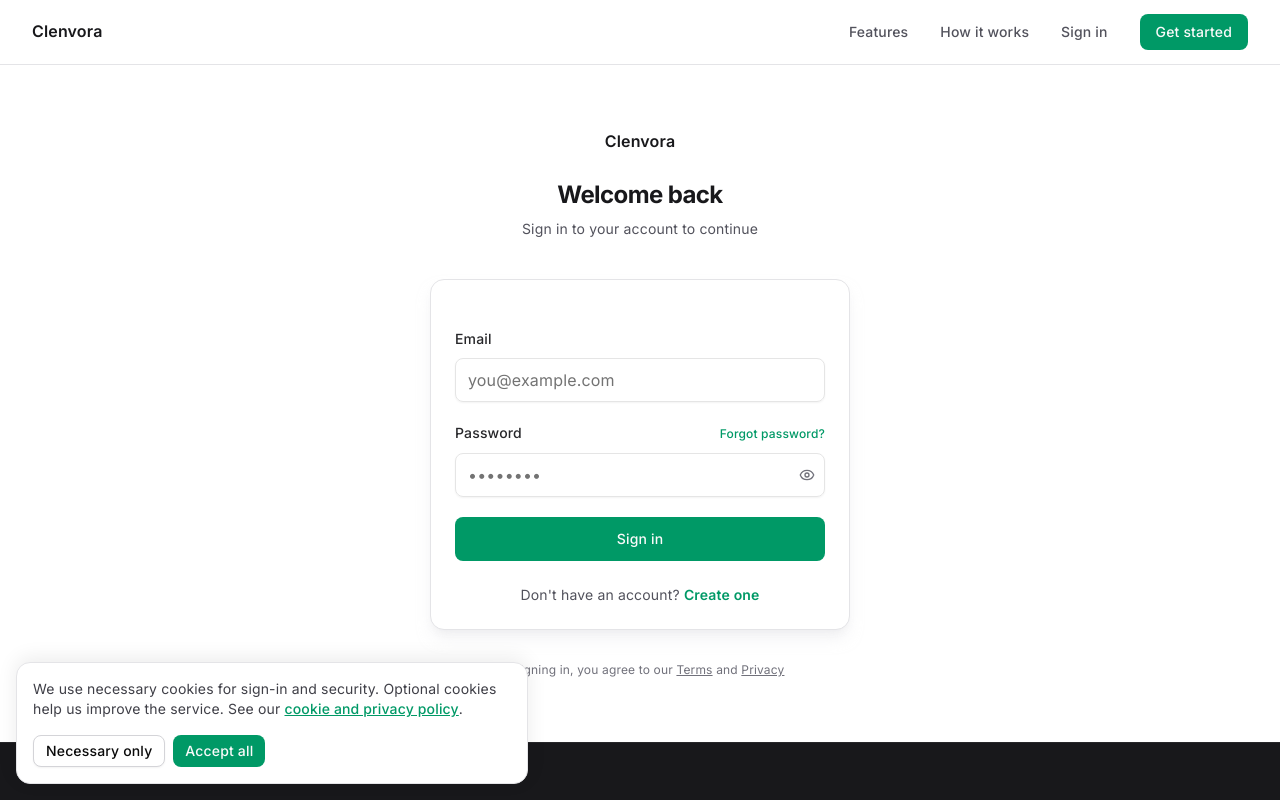
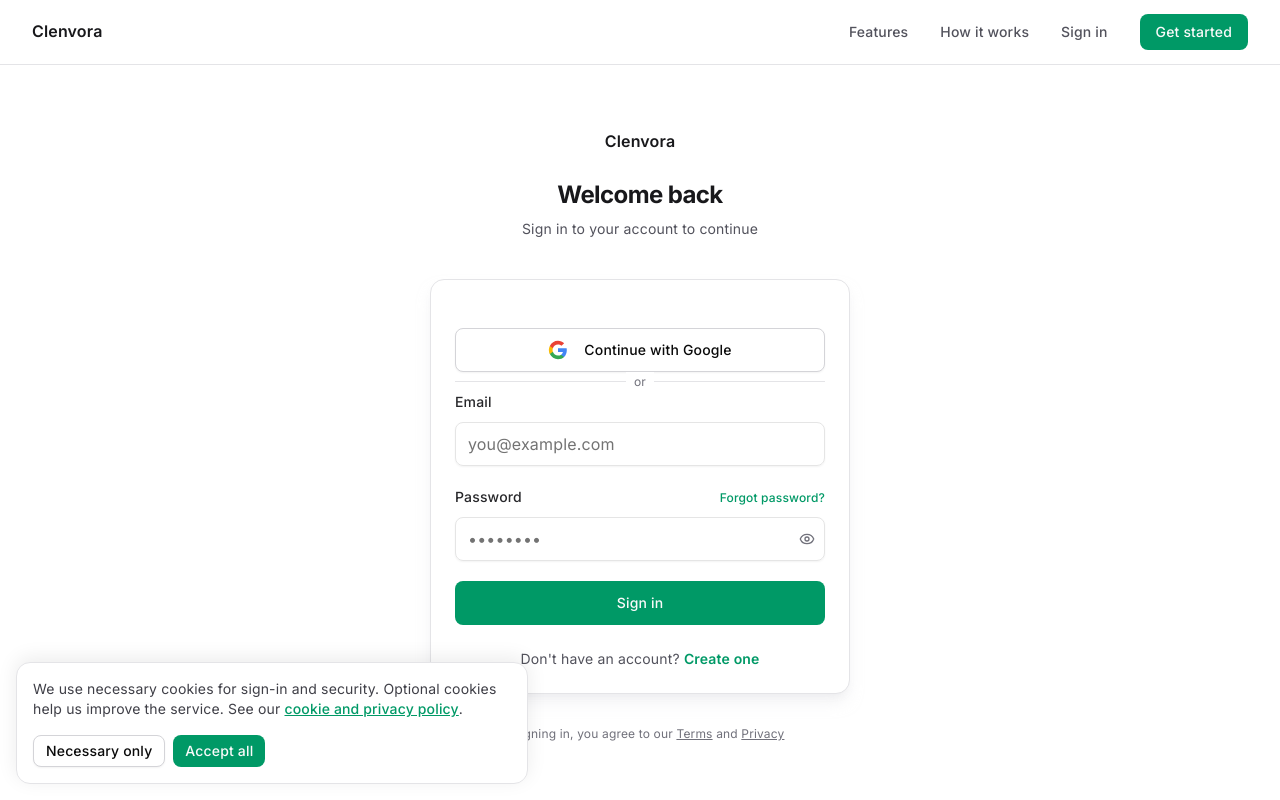
Before and after one commit to Atiqul-Imon/cleaner-saas-frontend-new, a Next.js app: page /login in a window 1280 px wide. Shown: the top 800 px of the page. Built offline with nearby package versions, Linux system fonts and the light colour scheme; no server answers.

Commit message:
add ouath

```diff
--- a/src/app/(marketing)/login/page.tsx
+++ b/src/app/(marketing)/login/page.tsx
@@ -17,11 +17,13 @@ function LoginForm() {
   const searchParams = useSearchParams();
   const { user, isLoading: userLoading } = useUser();
   const registered = searchParams.get('registered') === '1';
+  const sessionExpired = searchParams.get('error') === 'session_expired';
 
   const [email, setEmail] = useState('');
   const [password, setPassword] = useState('');
   const [error, setError] = useState('');
   const [loading, setLoading] = useState(false);
+  const [googleLoading, setGoogleLoading] = useState(false);
 
   useEffect(() => {
     if (!userLoading && user) {
@@ -47,6 +49,25 @@ function LoginForm() {
       setError(err instanceof Error ? err.message : 'Sign in failed');
     } finally {
       setLoading(false);
+    }
+  }
+
+  async function handleGoogleSignIn() {
+    setError('');
+    setGoogleLoading(true);
+    try {
+      const supabase = createSupabaseBrowserClient();
+      const { error: err } = await supabase.auth.signInWithOAuth({
+        provider: 'google',
+        options: {
+          redirectTo: `${window.location.origin}/auth/callback?next=/dashboard`,
+        },
+      });
+      if (err) throw err;
+      // Redirect happens automatically
+    } catch (err) {
+      setError(err instanceof Error ? err.message : 'Could not sign in with Google');
+      setGoogleLoading(false);
     }
   }
 
@@ -80,6 +101,46 @@ function LoginForm() {
                 Account created successfully. Sign in to continue.
               </div>
             )}
+            {sessionExpired && (
+              <div className="mb-5 rounded-lg border border-amber-200 bg-amber-50 p-3 text-sm text-amber-800">
+                Sign-in expired or failed. Please try again.
+              </div>
+            )}
+            <Button
+              type="button"
+              variant="outline"
+              className="h-11 w-full border-zinc-300 bg-white font-medium hover:bg-zinc-50"
+              onClick={handleGoogleSignIn}
+              disabled={googleLoading}
+            >
+              <svg className="mr-2 size-5" viewBox="0 0 24 24" aria-hidden>
+                <path
+                  fill="#4285F4"
+                  d="M22.56 12.25c0-.78-.07-1.53-.2-2.25H12v4.26h5.92c-.26 1.37-1.04 2.53-2.21 3.31v2.77h3.57c2.08-1.92 3.28-4.74 3.28-8.09z"
+                />
+                <path
+                  fill="#34A853"
+                  d="M12 23c2.97 0 5.46-.98 7.28-2.66l-3.57-2.77c-.98.66-2.23 1.06-3.71 1.06-2.86 0-5.29-1.93-6.16-4.53H2.18v2.84C3.99 20.53 7.7 23 12 23z"
+                />
+                <path
+                  fill="#FBBC05"
+                  d="M5.84 14.09c-.22-.66-.35-1.36-.35-2.09s.13-1.43.35-2.09V7.07H2.18C1.43 8.55 1 10.22 1 12s.43 3.45 1.18 4.93l2.85-2.22.81-.62z"
+                />
+                <path
+                  fill="#EA4335"
+                  d="M12 5.38c1.62 0 3.06.56 4.21 1.64l3.15-3.15C17.45 2.09 14.97 1 12 1 7.7 1 3.99 3.47 2.18 7.07l3.66 2.84c.87-2.6 3.3-4.53 6.16-4.53z"
+                />
+              </svg>
+              {googleLoading ? 'Redirecting…' : 'Continue with Google'}
+            </Button>
+            <div className="relative">
+              <div className="absolute inset-0 flex items-center">
+                <span className="w-full border-t border-zinc-200" />
+              </div>
+              <div className="relative flex justify-center text-xs">
+                <span className="bg-white px-2 text-zinc-500">or</span>
+              </div>
+            </div>
             <form onSubmit={handleSubmit} className="space-y-5">
               <div className="space-y-2">
                 <Label htmlFor="email">Email</Label>
@@ -138,11 +199,11 @@ function LoginForm() {
 
         <p className="mt-8 text-center text-xs text-zinc-500">
           By signing in, you agree to our{' '}
-          <Link href="#" className="underline hover:text-zinc-700">
+          <Link href="/terms" className="underline hover:text-zinc-700">
             Terms
           </Link>{' '}
           and{' '}
-          <Link href="#" className="underline hover:text-zinc-700">
+          <Link href="/privacy" className="underline hover:text-zinc-700">
             Privacy
           </Link>
         </p>
--- a/src/app/(marketing)/register/page.tsx
+++ b/src/app/(marketing)/register/page.tsx
@@ -3,6 +3,7 @@
 import { useState } from 'react';
 import Link from 'next/link';
 import { useRouter } from 'next/navigation';
+import { createSupabaseBrowserClient } from '@/lib/supabase/client';
 import { api } from '@/lib/api';
 import { Button } from '@/components/ui/button';
 import { Input } from '@/components/ui/input';
@@ -19,6 +20,7 @@ export default function RegisterPage() {
   const [agreeTerms, setAgreeTerms] = useState(false);
   const [error, setError] = useState('');
   const [loading, setLoading] = useState(false);
+  const [googleLoading, setGoogleLoading] = useState(false);
 
   const passwordMatch = !confirmPassword || password === confirmPassword;
   const passwordValid = password.length >= 6;
@@ -44,6 +46,25 @@ export default function RegisterPage() {
     }
   }
 
+  async function handleGoogleSignIn() {
+    setError('');
+    setGoogleLoading(true);
+    try {
+      const supabase = createSupabaseBrowserClient();
+      const { error: err } = await supabase.auth.signInWithOAuth({
+        provider: 'google',
+        options: {
+          redirectTo: `${window.location.origin}/auth/callback?next=/onboarding`,
+        },
+      });
+      if (err) throw err;
+      // Redirect happens automatically
+    } catch (err) {
+      setError(err instanceof Error ? err.message : 'Could not sign up with Google');
+      setGoogleLoading(false);
+    }
+  }
+
   return (
     <div className="flex min-h-[calc(100vh-8rem)] flex-1 items-center justify-center px-4 py-12 sm:py-16">
       <div className="w-full max-w-[420px]">
@@ -61,6 +82,41 @@ export default function RegisterPage() {
 
         <Card className="border-zinc-200 shadow-lg shadow-zinc-200/50">
           <CardContent className="pt-6">
+            <Button
+              type="button"
+              variant="outline"
+              className="h-11 w-full border-zinc-300 bg-white font-medium hover:bg-zinc-50"
+              onClick={handleGoogleSignIn}
+              disabled={googleLoading}
+            >
+              <svg className="mr-2 size-5" viewBox="0 0 24 24" aria-hidden>
+                <path
+                  fill="#4285F4"
+                  d="M22.56 12.25c0-.78-.07-1.53-.2-2.25H12v4.26h5.92c-.26 1.37-1.04 2.53-2.21 3.31v2.77h3.57c2.08-1.92 3.28-4.74 3.28-8.09z"
+                />
+                <path
+                  fill="#34A853"
+                  d="M12 23c2.97 0 5.46-.98 7.28-2.66l-3.57-2.77c-.98.66-2.23 1.06-3.71 1.06-2.86 0-5.29-1.93-6.16-4.53H2.18v2.84C3.99 20.53 7.7 23 12 23z"
+                />
+                <path
+                  fill="#FBBC05"
+                  d="M5.84 14.09c-.22-.66-.35-1.36-.35-2.09s.13-1.43.35-2.09V7.07H2.18C1.43 8.55 1 10.22 1 12s.43 3.45 1.18 4.93l2.85-2.22.81-.62z"
+                />
+                <path
+                  fill="#EA4335"
+                  d="M12 5.38c1.62 0 3.06.56 4.21 1.64l3.15-3.15C17.45 2.09 14.97 1 12 1 7.7 1 3.99 3.47 2.18 7.07l3.66 2.84c.87-2.6 3.3-4.53 6.16-4.53z"
+                />
+              </svg>
+              {googleLoading ? 'Redirecting…' : 'Continue with Google'}
+            </Button>
+            <div className="relative">
+              <div className="absolute inset-0 flex items-center">
+                <span className="w-full border-t border-zinc-200" />
+              </div>
+              <div className="relative flex justify-center text-xs">
+                <span className="bg-white px-2 text-zinc-500">or</span>
+              </div>
+            </div>
             <form onSubmit={handleSubmit} className="space-y-5">
               <div className="space-y-2">
                 <Label htmlFor="email">Email</Label>
--- a/src/app/auth/callback/route.ts
+++ b/src/app/auth/callback/route.ts
@@ -5,11 +5,20 @@ export async function GET(request: Request) {
   const { searchParams } = new URL(request.url);
   const code = searchParams.get('code');
   const next = searchParams.get('next') ?? '/dashboard';
+  const baseUrl = new URL(request.url).origin;
 
   if (code) {
-    const supabase = await createSupabaseServerClient();
-    await supabase.auth.exchangeCodeForSession(code);
+    try {
+      const supabase = await createSupabaseServerClient();
+      const { error } = await supabase.auth.exchangeCodeForSession(code);
+      if (error) {
+        console.error('[auth/callback] exchangeCodeForSession error:', error.message);
+        return NextResponse.redirect(new URL('/login?error=session_expired', baseUrl));
+      }
+    } catch {
+      return NextResponse.redirect(new URL('/login?error=session_expired', baseUrl));
+    }
   }
 
-  return NextResponse.redirect(new URL(next, request.url));
+  return NextResponse.redirect(new URL(next, baseUrl));
 }
--- a/src/middleware.ts
+++ b/src/middleware.ts
@@ -48,6 +48,7 @@ export async function middleware(request: NextRequest) {
 
   const isPublicRoute =
     isAuthRoute ||
+    request.nextUrl.pathname === '/auth/callback' ||
     request.nextUrl.pathname === '/privacy' ||
     request.nextUrl.pathname === '/terms';
 
```
